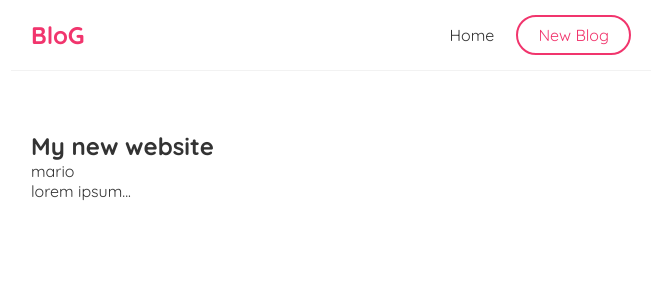
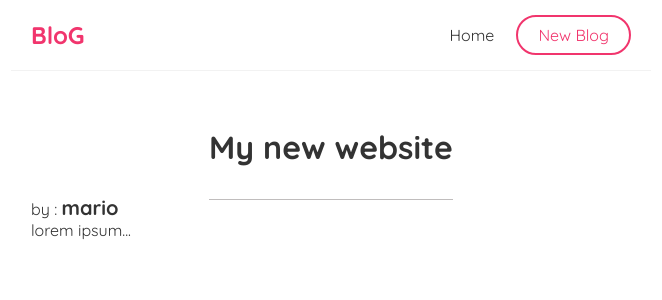
Before and after one commit to SaadJamilAkhtar/react-blog-app, a React (Create React App) app: page /blogs/1 in a window 1280 px wide. Shown: the top 300 px of the page, without its empty margins (309-971 px from the left). Built offline with nearby package versions, Linux system fonts and the light colour scheme; data requests are answered from the project's data file.

Commit message:
blog details page -- initial styling

```diff
--- a/src/components/Blog.js
+++ b/src/components/Blog.js
@@ -23,12 +23,13 @@ function Blog(props) {
 
             {/*Loading Block*/}
             {isLoading && <div className={"loading"}><h2>Loading Data...</h2></div>}
-            {blog && !error && (<div className="blog-content">
+            {/*Blog Block*/}
+            {blog && !error && !isLoading && (<div className="blog-content">
                 <div className="blog-title">
-                    <h2>{blog.title}</h2>
+                    <h1>{blog.title}</h1>
                 </div>
                 <div className="blog-author">
-                    <p>{blog.author}</p>
+                    <p>by : <span>{blog.author}</span></p>
                 </div>
                 <div className="blog-body">
                     <p>{blog.body}</p>
--- a/src/components/Home.js
+++ b/src/components/Home.js
@@ -33,7 +33,7 @@ function Home(props) {
             {isLoading && <div className={"loading"}><h2>Loading Data...</h2></div>}
 
             {/*Blog block*/}
-            {blogs && !error && blogs.map(blog => {
+            {blogs && !error && !isLoading && blogs.map(blog => {
                 return (
                     <BlogList key={blog.id} blog={blog} onDelete={delBlog}/>
                 )
--- a/src/style/style.css
+++ b/src/style/style.css
@@ -103,4 +103,21 @@
   text-decoration: none;
 }
 
+.blog-title {
+  width: 100%;
+  display: flex;
+  height: 8vh;
+  align-items: center;
+  justify-content: center;
+}
+.blog-title h1 {
+  border-bottom: 1px solid rgba(178, 174, 174, 0.81);
+  padding-bottom: 2rem;
+}
+
+.blog-author span {
+  font-size: 1.25rem;
+  font-weight: bold;
+}
+
 /*# sourceMappingURL=style.css.map */
--- a/src/style/style.scss
+++ b/src/style/style.scss
@@ -123,3 +123,26 @@
 .blogLink{
   text-decoration: none;
 }
+
+.blog-title{
+  width: 100%;
+  display: flex;
+  height: 8vh;
+  align-items: center;
+  justify-content: center;
+  h1{
+    border-bottom: 1px solid rgba(178, 174, 174, 0.81);
+    padding-bottom: 2rem;
+  }
+}
+
+.blog-author{
+  span{
+    font-size: 1.25rem;
+    font-weight: bold;
+  }
+}
+
+.blog-body{
+
+}
```
Also changed, not shown: 1 other file (tests, documents, lock files or other folders).
